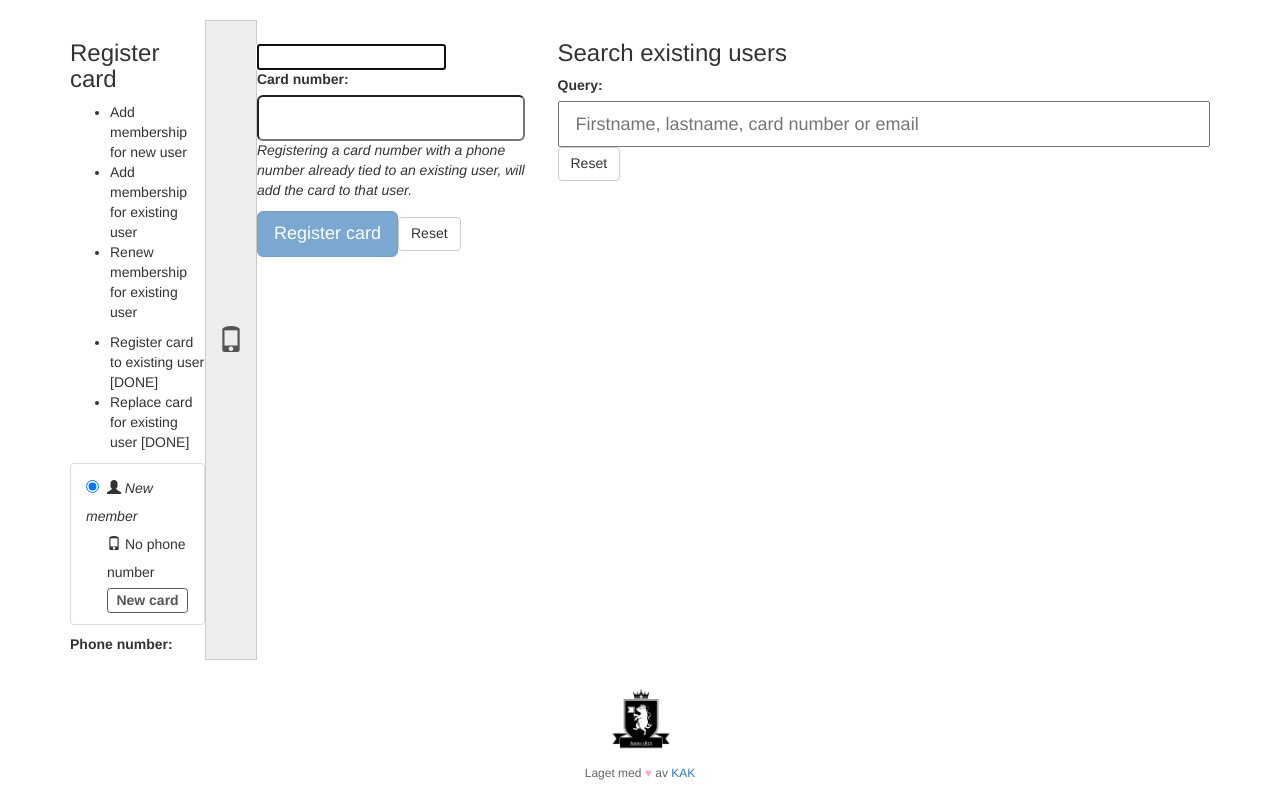
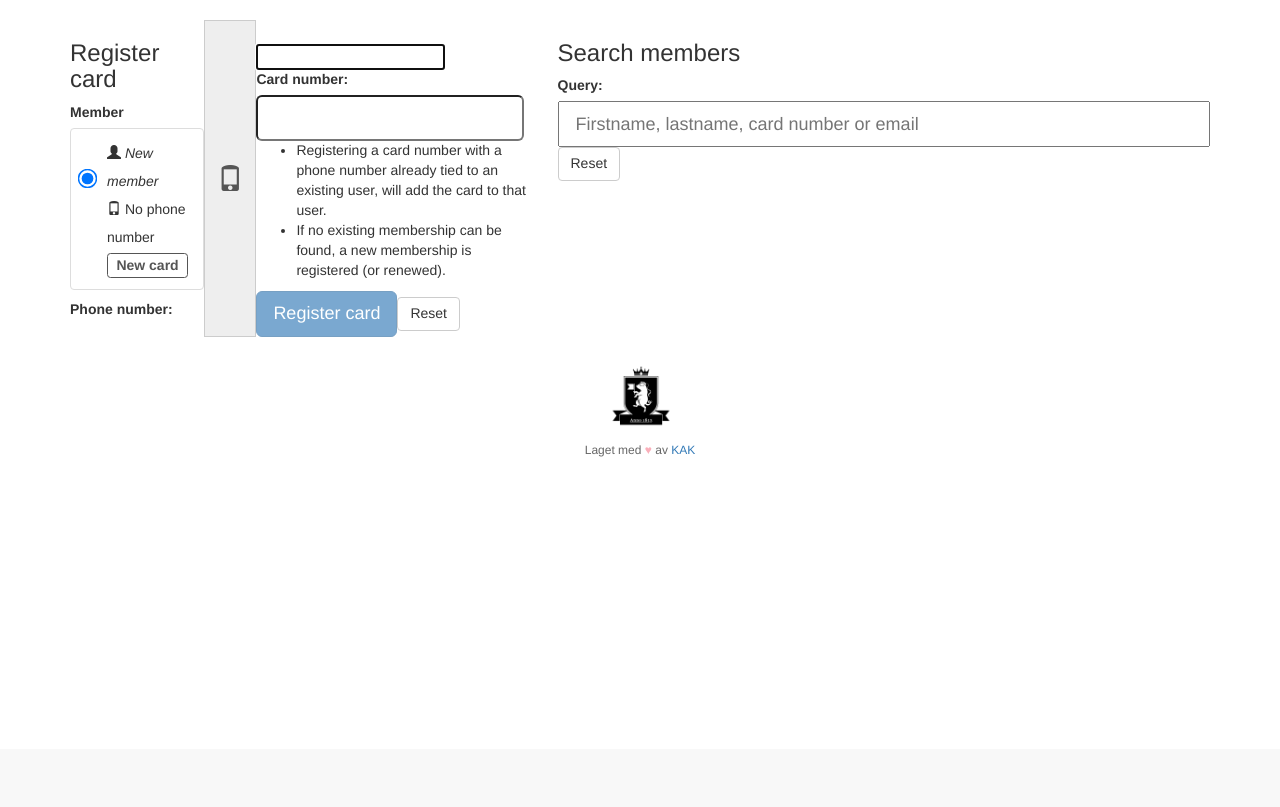
Before and after one commit to edb-gjengen/kassa, a Django app: page / in a window 1280 px wide. Shown: the part 51-858 px from the top of the page. After the commit the page ends 508 px from the top, so only its background shows below. Run offline with Django 3.2, Linux system fonts and the light colour scheme; the visitor is signed in with stand-in values (Sample User, id 1); some libraries are stand-ins or nearby versions.

Commit message:
UI Improvements

```diff
--- a/apps/kassa/templates/kassa/register.html
+++ b/apps/kassa/templates/kassa/register.html
@@ -6,27 +6,31 @@
         <form class="register-card-form" autocomplete="off">
             {% csrf_token %}
             <h3>{% trans "Register card" %}</h3>
+            <p><!--
+                Add membership for new user and existing user.
+                Renew membership for existing user.
+                Register card to existing user [DONE].
+                Replace card for existing user [DONE]
+                -->
+                </p>
+            <div class="register-card-form--selected-user-section">
+                <label>{% trans "Member" %}</label>
+                <div class="register-card-form--selected-user-wrap"></div>
+            </div>
+            {{ add_card_form|bootstrap }}
             <ul>
-                <li>Add membership for new user</li>
-                <li>Add membership for existing user</li>
-                <li>Renew membership for existing user</li>
+                <li>Registering a card number with a phone number already tied to an existing user, will add the card to that user.</li>
+                <li>If no existing membership can be found, a new membership is registered (or renewed).</li>
             </ul>
-            <ul>
-                <li>Register card to existing user [DONE]</li>
-                <li>Replace card for existing user [DONE]</li>
-            </ul>
-            <div class="register-card-form--selected-user-wrap"></div>
-            {{ add_card_form|bootstrap }}
-            <p><em>Registering a card number with a phone number already tied to an existing user, will add the card to that user.</em></p>
             <button id="register-submit-btn" type="submit" class="btn btn-primary btn-lg" disabled>{% trans "Register card" %}</button>
             <button type="reset" class="register-reset-btn btn btn-default">{% trans "Reset" %}</button>
         </form>
     </div>
     <div class="col-sm-7 section-search">
-        <h3>{% trans "Search existing users" %}</h3>
+        <h3>{% trans "Search members" %}</h3>
         <form class="form-inline query-form" autocomplete="off">
             {{ search_user_form|bootstrap_inline }}
-            <button type="reset" class="btn btn-default">Reset</button>
+            <button type="reset" class="btn btn-default search-reset-btn">Reset</button>
         </form>
         <div class="results-wrap"></div>
     </div>
--- a/static/app/styles/app.scss
+++ b/static/app/styles/app.scss
@@ -57,12 +57,13 @@ input[type=number] {
 }
 .register-card-form--selected-user-wrap {
   min-height: 78px;
-  margin: 10px 0;
+  margin-bottom: 10px;
 }
 
 .query-form {
   margin-bottom: 20px;
 }
+/* Search result / User */
 .search-result {
   font-weight: normal;
   line-height: 2;
@@ -88,7 +89,10 @@ input[type=number] {
     background-color: $active-color;
   }
   [type=radio] {
-    margin-right: 4px;
+    position: absolute;
+    top: 42px;
+    transform: scale(1.5);
+    left: 10px;
 
     &:focus {
       outline: none;
@@ -100,7 +104,21 @@ input[type=number] {
       visibility: visible;
     }
   }
+  .name {
+    margin-left: 21px;
+  }
 }
+.user-actions {
+  position: absolute;
+  right: 16px;
+  top: 40px;
+  visibility: hidden;
+}
+.selected .user-actions {
+  visibility: visible;
+}
+
+
 /* Search form */
 .selected-icon {
   visibility: hidden;
@@ -119,11 +137,12 @@ input[type=number] {
   display: inline-block;
 
 }
-
-.results-wrap {
-  overflow-y: auto;
-  max-height: 550px;
-}
+/*@media (min-width: $screen-sm-min) {
+  .results-wrap {
+    overflow-y: auto;
+    max-height: 550px;
+  }
+}*/
 
 /* Footer */
 .credits {
--- a/static/dist/scripts/app.js
+++ b/static/dist/scripts/app.js
@@ -47,7 +47,7 @@ function render_selected_user(user_data) {
         context = {placeholder: true};  // dummy card
     } else {
         user_data = update_user_with_card_details(user_data);
-        context = {res: user_data, checked: true};
+        context = {res: user_data, checked: true, no_user_actions: true};
     }
     var selected_user_html = nunjucksEnv.render('search_result.html', context);
     _dom.selectedUserWrap.html(selected_user_html);
@@ -131,6 +131,14 @@ function resetCardForm(reset_native) {
 
     /* Disable submit button */
     _dom.registerSubmitButton.prop('disabled', true);
+}
+function resetSearchForm(reset_native) {
+    if(reset_native) {
+        _dom.searchResetButton.get(0).reset();
+    }
+    /* Clear search results */
+    users = null;
+    _dom.results.html('');
 }
 
 function cardFormIsValid() {
@@ -217,7 +225,8 @@ $(document).ready(function(){
         userIdField: $('#id_user_id'),
         selectedUserWrap: $('.register-card-form--selected-user-wrap'),
         toastWrap: $('.toast-wrap'),
-        registerResetButton: $('.register-reset-btn')
+        registerResetButton: $('.register-reset-btn'),
+        searchResetButton: $('.search-reset-btn')
     };
     var urls = {
         insideUserApi: '/inside/user/',
@@ -251,7 +260,7 @@ $(document).ready(function(){
                 set_selected_user(data.results[0], true);
             } else {
                 set_field_state(_dom.phoneNumberField, '');
-                set_selected_user('', true);
+                set_selected_user(null, true);
             }
             cardForm.fields.phoneNumber = true;
             update_submit_button();
@@ -295,9 +304,10 @@ $(document).ready(function(){
     });
 
     /* User search as you type */
-    _dom.query.on('keyup', function() {
+    _dom.query.on('input', function() {
         var val = _dom.query.val().trim();
         if(val.length <= 2) {
+            _dom.results.html('');
             return;
         }
         $.getJSON(urls.insideUserApi, {q: val}, function(data) {
@@ -321,7 +331,7 @@ $(document).ready(function(){
 
     /* On search result click */
     _dom.results.on('click', '.search-result input', function(e){
-        var label = $(this).parent().parent();
+        var label = $(this).parent();
         var number = label.attr('data-phone-number');
         var user_id = label.attr('data-user-id');
 
@@ -382,9 +392,12 @@ $(document).ready(function(){
         }
         render_selected_user();
     });
+    /* Reset buttons */
     _dom.registerResetButton.on('click', function() {
-        console.log('reset!');
         resetCardForm();
+    });
+    _dom.searchResetButton.on('click', function() {
+        resetSearchForm();
     });
 
     /* Ninja add some icons to bootstrap form */
@@ -393,7 +406,7 @@ $(document).ready(function(){
     _dom.phoneNumberField.before(iconMobile);
 
     /* Render initial placeholder user */
-    var selected_user_html = nunjucksEnv.render('search_result.html', {placeholder: true, res: {number: '+4748105885'}});
+    var selected_user_html = nunjucksEnv.render('search_result.html', {placeholder: true});
     _dom.selectedUserWrap.html(selected_user_html);
 
     /* Initial focus */
--- a/static/dist/scripts/templates.js
+++ b/static/dist/scripts/templates.js
@@ -4,9 +4,7 @@ var colno = null;
 var output = "";
 try {
 if(!runtime.contextOrFrameLookup(context, frame, "placeholder")) {
-output += "\n    ";
-if(!runtime.memberLookup((runtime.contextOrFrameLookup(context, frame, "res")),"card_number_active", env.opts.autoescape)) {
-output += "\n        <label for=\"";
+output += "\n    <label for=\"";
 output += runtime.suppressValue(runtime.memberLookup((runtime.contextOrFrameLookup(context, frame, "res")),"id", env.opts.autoescape), env.opts.autoescape);
 output += "\" data-phone-number=\"";
 output += runtime.suppressValue(runtime.memberLookup((runtime.contextOrFrameLookup(context, frame, "res")),"number", env.opts.autoescape), env.opts.autoescape);
@@ -21,35 +19,14 @@ else {
 output += " not-member";
 ;
 }
-output += "\">\n    ";
-;
-}
-else {
-output += "\n        <!-- Has card -->\n        <div class=\"list-group-item search-result has-card";
-if(runtime.memberLookup((runtime.contextOrFrameLookup(context, frame, "res")),"is_member", env.opts.autoescape)) {
-output += " member";
-;
-}
-else {
-output += "not-member";
-;
-}
-output += "\">\n    ";
-;
-}
-output += "\n    <div class=\"name\">\n        ";
-if(!runtime.memberLookup((runtime.contextOrFrameLookup(context, frame, "res")),"card_number_active", env.opts.autoescape)) {
-output += "\n            <input type=\"radio\" name=\"user\" id=\"";
+output += "\">\n    <input type=\"radio\" name=\"user\" id=\"";
 output += runtime.suppressValue(runtime.memberLookup((runtime.contextOrFrameLookup(context, frame, "res")),"id", env.opts.autoescape), env.opts.autoescape);
 output += "\"";
 if(runtime.contextOrFrameLookup(context, frame, "checked")) {
 output += " checked";
 ;
 }
-output += ">\n        ";
-;
-}
-output += "\n        <!-- Name -->\n        <span class=\"glyphicon glyphicon-user\"></span> ";
+output += ">\n    <div class=\"name\">\n        <span class=\"glyphicon glyphicon-user\"></span> ";
 output += runtime.suppressValue(runtime.memberLookup((runtime.contextOrFrameLookup(context, frame, "res")),"firstname", env.opts.autoescape), env.opts.autoescape);
 output += " ";
 output += runtime.suppressValue(runtime.memberLookup((runtime.contextOrFrameLookup(context, frame, "res")),"lastname", env.opts.autoescape), env.opts.autoescape);
@@ -92,19 +69,22 @@ output += "\n            <span class=\"label label-is-active\">Active</span>\n
 ;
 }
 output += "\n    </div>\n    ";
-if(!runtime.memberLookup((runtime.contextOrFrameLookup(context, frame, "res")),"card_number_active", env.opts.autoescape)) {
-output += "\n        <div class=\"selected-icon\"><span class=\"glyphicon glyphicon-ok\"></span></div>\n        </label>\n    ";
+if(!runtime.contextOrFrameLookup(context, frame, "no_user_actions")) {
+output += "\n        <div class=\"user-actions\">\n            <div class=\"btn-group\">\n                <a href=\"#\" class=\"btn btn-default";
+if(runtime.memberLookup((runtime.contextOrFrameLookup(context, frame, "res")),"is_member", env.opts.autoescape) == "1") {
+output += " disabled";
+;
+}
+output += "\">Membership</a>\n                <a href=\"#\" class=\"btn btn-default\">Reg. card</a>\n                <div class=\"btn-group\" role=\"group\">\n                    <button type=\"button\" class=\"btn btn-default dropdown-toggle\" data-toggle=\"dropdown\" aria-haspopup=\"true\" aria-expanded=\"false\">\n                        <span class=\"glyphicon glyphicon-option-vertical\"></span>\n                    </button>\n                    <ul class=\"dropdown-menu\">\n                        <li><a href=\"https://inside.studentersamfundet.no/index.php?page=display-user&userid=";
+output += runtime.suppressValue(runtime.memberLookup((runtime.contextOrFrameLookup(context, frame, "res")),"id", env.opts.autoescape), env.opts.autoescape);
+output += "\" target=\"_blank\">Edit in Inside</a></li>\n                    </ul>\n              </div>\n            </div>\n        </div>\n    ";
+;
+}
+output += "\n    </label>\n";
 ;
 }
 else {
-output += "\n        </div>\n    ";
-;
-}
-output += "\n";
-;
-}
-else {
-output += "\n    <!-- Placeholder -->\n    <div class=\"list-group-item search-result placeholder\">\n        <input type=\"radio\" name=\"user\" checked>\n        <span class=\"glyphicon glyphicon-user\"></span> <em>New member</em>\n        <div class=\"phone-number\"><span class=\"glyphicon glyphicon-phone\"></span> ";
+output += "\n    <!-- Placeholder -->\n    <div class=\"list-group-item search-result placeholder\">\n        <div class=\"name\">\n            <input type=\"radio\" name=\"user\" checked>\n            <span class=\"glyphicon glyphicon-user\"></span> <em>New member</em>\n        </div>\n        <div class=\"phone-number\"><span class=\"glyphicon glyphicon-phone\"></span> ";
 output += runtime.suppressValue(env.getFilter("phoneNumber").call(context, runtime.contextOrFrameLookup(context, frame, "number")), env.opts.autoescape);
 output += "</div>\n        <div class=\"labels\">\n            <span class=\"label label-card\">New card</span>\n        </div>\n    </div>\n";
 ;
```
Also changed, not shown: static/app/scripts/app.js (+20 -7 lines), static/app/templates/search_result.html (+21 -16 lines), static/dist/styles/app.css.
